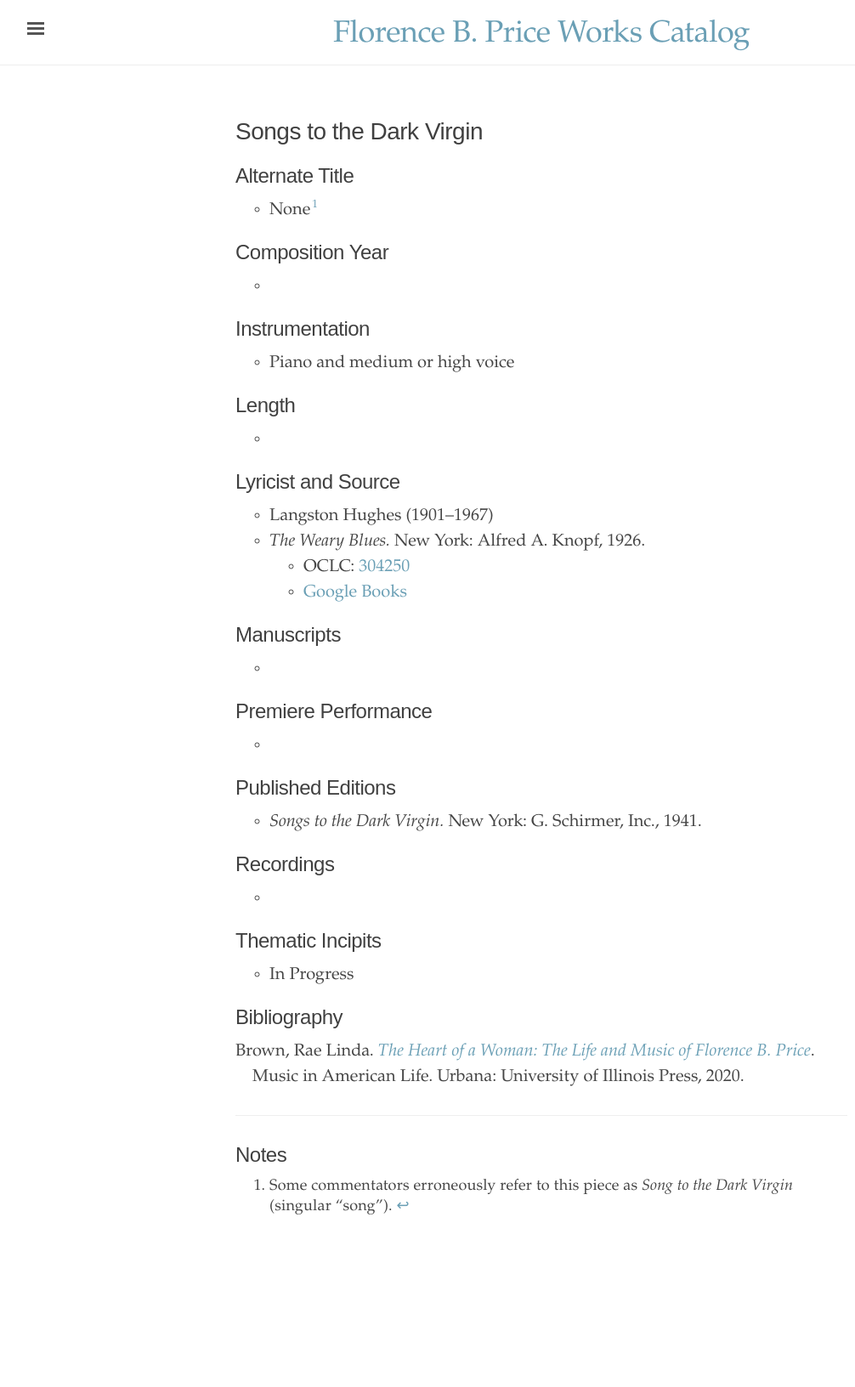
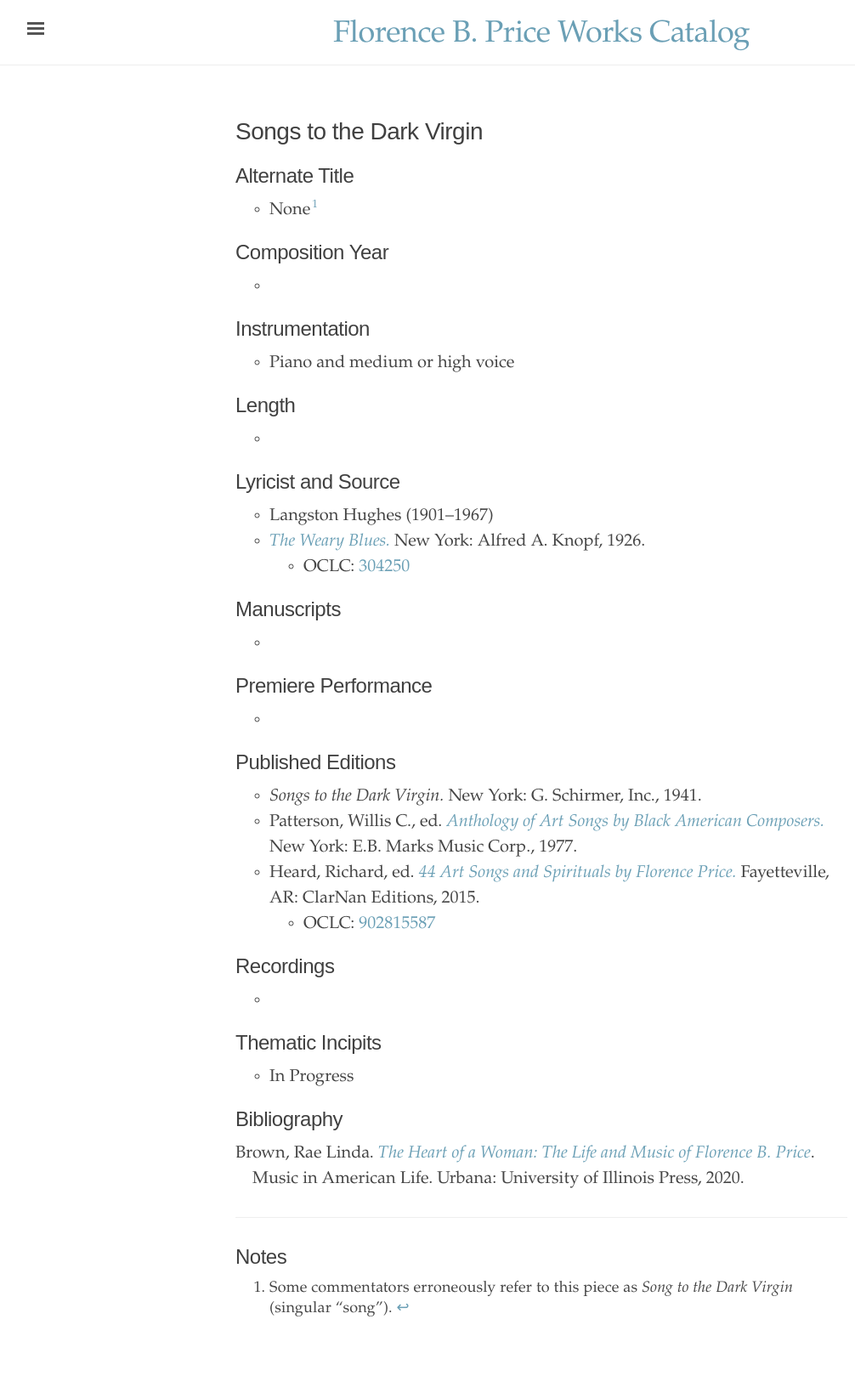
Before and after one commit to dwshadle/florence-price-catalog, a Jekyll site: the page built from _texts/price-songs_to_the_dark_virgin.md, in a window 1280 px wide. Shown: the whole page at 85% size, without its empty margins (3-1009 px from the left). Built offline with Jekyll 4.4.1, drawn with Linux system fonts in a browser that asks for light colours; before the commit the page ends 1512 px from its top, so only the background shows below that.

Commit message:
Update price-songs_to_the_dark_virgin.md

```diff
--- a/_texts/price-songs_to_the_dark_virgin.md
+++ b/_texts/price-songs_to_the_dark_virgin.md
@@ -21,9 +21,8 @@ permalink: /price-songs-to-the-dark-virgin/
 ## Lyricist and Source
 
 - Langston Hughes (1901&ndash;1967)
- - *The Weary Blues.* New York: Alfred A. Knopf, 1926.
+ - [*The Weary Blues.*](https://www.google.com/books/edition/The_Weary_Blues/HjPuAAAAMAAJ) New York: Alfred A. Knopf, 1926.
      * OCLC: <a href="https://www.worldcat.org/title/304250" target="_blank">304250</a>
-     * [Google Books](https://www.google.com/books/edition/The_Weary_Blues/HjPuAAAAMAAJ)
 
 ## Manuscripts
 -
@@ -33,6 +32,9 @@ permalink: /price-songs-to-the-dark-virgin/
 
 ## Published Editions
 - *Songs to the Dark Virgin.* New York: G. Schirmer, Inc., 1941.
+- Patterson, Willis C., ed. <a href="https://www.worldcat.org/title/4416705" target="_blank">*Anthology of Art Songs by Black American Composers.*</a> New York: E.B. Marks Music Corp., 1977.
+- Heard, Richard, ed. <a href="https://www.classicalvocalrep.com/products/44-Art-Songs-and-Spirituals-by-Florence-B-Price-for-Medium-High-Voice-and-Piano-Richard-Heard-205398.html" target="_blank">*44 Art Songs and Spirituals by Florence Price.*</a> Fayetteville, AR: ClarNan Editions, 2015.
+    * OCLC: <a href="https://www.worldcat.org/title/902815587" target="_blank">902815587</a>
 
 ## Recordings
 -
```
